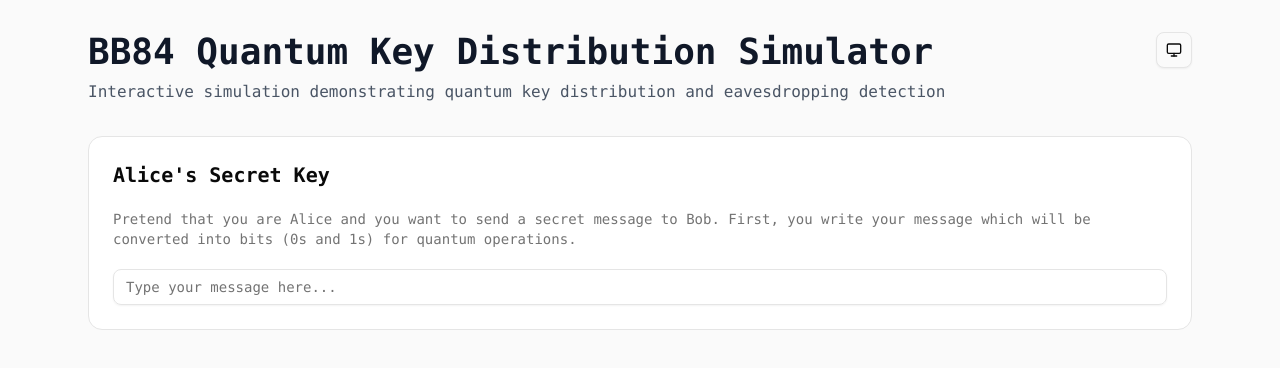
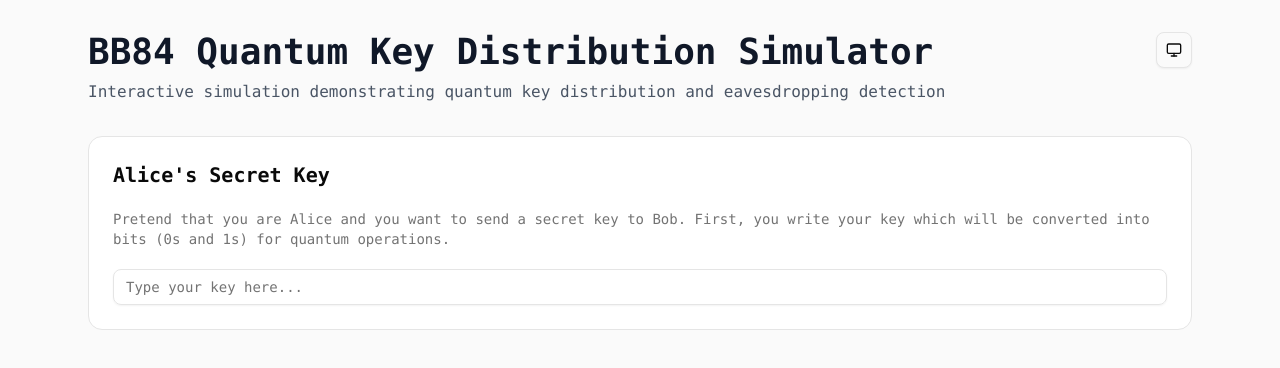
Before and after one commit to SinPhourivath/qucrypt, a React (Vite) app: page / in a window 1280 px wide. Shown: the top 368 px of the page. Built offline with nearby package versions, Linux system fonts and the light colour scheme.

Commit message:
add auto-scroll and change all written 'message' to 'key'

```diff
--- a/src/App.tsx
+++ b/src/App.tsx
@@ -79,6 +79,34 @@ export default function BB84Simulator() {
     setErrorEstimation(false);
     setErrorCorrection(false);
   }, [binaryString]);
+
+  // Auto-scroll to bottom when new cards appear
+  useEffect(() => {
+    if (
+      transmitted ||
+      eveIntercepted ||
+      eveSentQubits ||
+      measured ||
+      compared ||
+      results ||
+      errorEstimation ||
+      errorCorrection
+    ) {
+      window.scrollTo({
+        top: document.documentElement.scrollHeight,
+        behavior: 'smooth'
+      });
+    }
+  }, [
+    transmitted,
+    eveIntercepted,
+    eveSentQubits,
+    measured,
+    compared,
+    results,
+    errorEstimation,
+    errorCorrection
+  ]);
 
   // Toggle basis for a specific bit
   const toggleBasis = (index: number) => {
@@ -282,20 +310,20 @@ export default function BB84Simulator() {
             </div>
           </div>
 
-          {/* Alice's Message Card */}
+          {/* Alice's Key Card */}
           <Card className="shadow-none mb-8">
             <CardContent className="flex flex-col gap-5">
               <CardTitle className="text-xl">Alice's Secret Key</CardTitle>
               <CardDescription>
-                Pretend that you are Alice and you want to send a secret message
-                to Bob. First, you write your message which will be converted
+                Pretend that you are Alice and you want to send a secret key
+                to Bob. First, you write your key which will be converted
                 into bits (0s and 1s) for quantum operations.
               </CardDescription>
 
               <Input
                 id="text-input"
                 type="text"
-                placeholder="Type your message here..."
+                placeholder="Type your key here..."
                 value={inputText}
                 onChange={(e) => setInputText(e.target.value)}
               />
@@ -323,7 +351,7 @@ export default function BB84Simulator() {
                 <CardDescription>
                   Now you (Alice) choose a random basses for each bit: +
                   (rectilinear) or x (diagonal). This is like choosing a secret
-                  encoding for your message. You can select bases manually or
+                  encoding for your key. You can select bases manually or
                   randomize them. Once ready, click "Transmit" to send the
                   qubits to Bob through the quantum channel.
                 </CardDescription>
@@ -405,7 +433,7 @@ export default function BB84Simulator() {
                 {binaryString.length < 128 && (
                   <CardDescription className="text-amber-600 dark:text-amber-400">
                     Note: Channel noise requires at least 128 bits (16
-                    characters) to be enabled. With shorter messages, the small
+                    characters) to be enabled. With shorter key, the small
                     sample size after basis sifting could cause normal noise to
                     be misidentified as eavesdropping.
                   </CardDescription>
```
